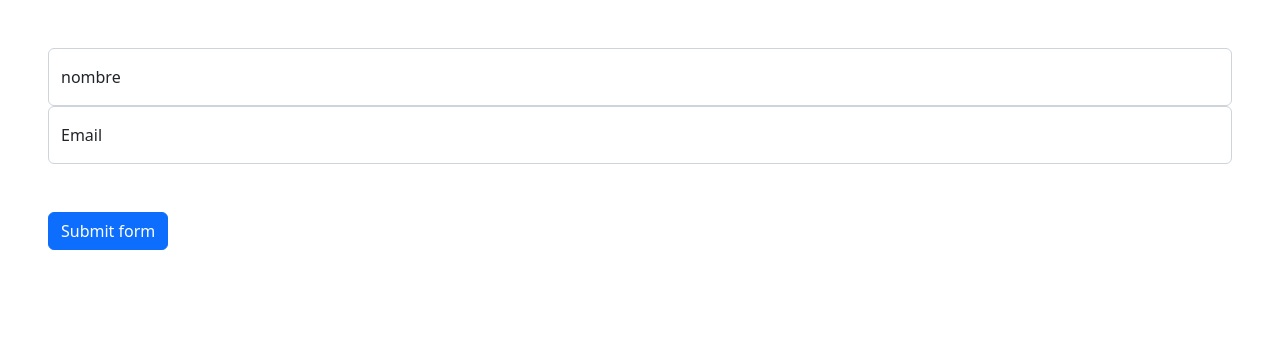
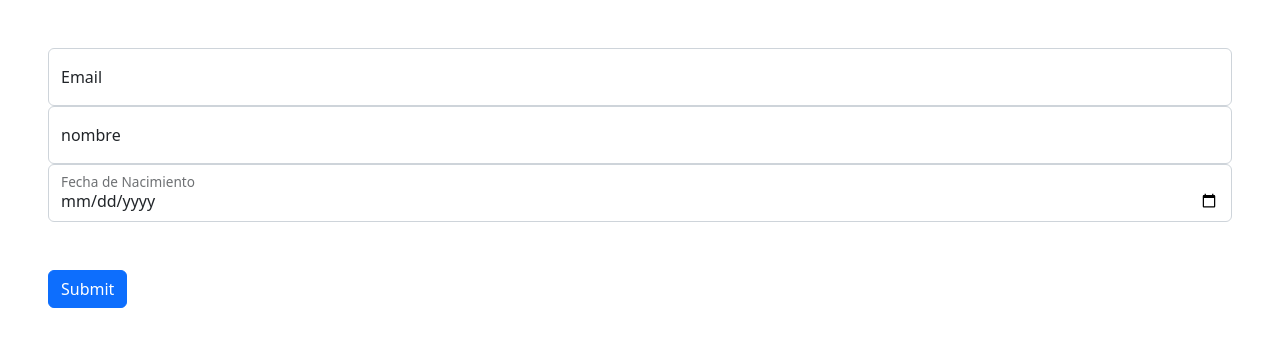
Before and after one commit to ImCrisam/test_frontend_fsg, a React (Vite) app: page / in a window 1280 px wide. Shown: the top 346 px of the page. Built offline with nearby package versions, Linux system fonts and the light colour scheme; no server answers.

Commit message:
input date

```diff
--- a/src/App.tsx
+++ b/src/App.tsx
@@ -1,18 +1,67 @@
-import { useState } from "react";
+import { useState, useEffect } from "react";
+
 import { InputCp } from "./components/InputCp";
+import { InputCpDate } from "./components/InputCpDate";
+
 import { inputname, inputEmail } from "./configInputs";
+import { loginApi, countries } from "./services";
 import "./App.css";
 
+interface dataForm {
+  name: string;
+  email: string;
+  birthdate: string;
+  country?: string;
+  state?: string;
+}
+
 function App() {
+  const [data, setdata] = useState<dataForm>({} as dataForm);
+  const [auth, setauth] = useState<string>("");
+
+  useEffect(() => {
+    loginApi().then((key) => {
+      setauth(key.auth_token);
+    });
+  }, []);
+
+  useEffect(() => {
+    if (!auth) return;
+    countries(auth).then((data) => {
+      console.log(data);
+    });
+  }, [auth]);
+
+  function handleSubmit(e: React.FormEvent<HTMLFormElement>) {
+    const formData = new FormData(e.target as HTMLFormElement);
+    const obj: dataForm = {
+      name: formData.get("name") as string,
+      email: formData.get("email") as string,
+      birthdate: formData.get("birthdate") as string,
+      country: formData.get("country") as string,
+      state: formData.get("state") as string,
+    };
+    setdata({ ...obj });
+    console.log(data);
+  }
   return (
     <div className="App">
-      <form className=" p-5 ">
+      <form
+        className=" p-5 "
+        onSubmit={(e) => {
+          e.preventDefault();
+          handleSubmit(e);
+        }}
+      >
+        <InputCp {...inputEmail}></InputCp>
         <InputCp {...inputname}></InputCp>
-        <InputCp {...inputEmail}></InputCp>
+        <InputCpDate></InputCpDate>
         <div className="col-12">
-          <button className="btn btn-primary mt-5" type="submit">
-            Submit form
-          </button>
+          <input
+            className="btn btn-primary mt-5"
+            type="submit"
+            value="Submit"
+          />
         </div>
       </form>
     </div>
--- a/src/components/InputCp.tsx
+++ b/src/components/InputCp.tsx
@@ -18,12 +18,13 @@ export function InputCp(p: propInputCp) {
         type={p.type}
         className="form-control"
         id={p.textId}
+        name={p.textId}
         placeholder=""
         autoComplete={p.autoComplete}
         required={p.isRequired}
         pattern={p.pattern}
-        onInvalid={(e) => {
-          let target = e.target as HTMLInputElement;
+        onChange={(e) => {
+          const target = e.target as HTMLInputElement;
           if (!target.value && target.required) {
             target.setCustomValidity(p.textRequired + target.value);
             target.className = "form-control is-invalid";
--- /dev/null
+++ b/src/components/InputCpDate.tsx
@@ -0,0 +1,50 @@
+export function InputCpDate() {
+  function verifiAge(birthdate: string): boolean {
+    const date: Date = new Date(birthdate);
+    const now: Date = new Date();
+    const delta = now.getTime() - date.getTime();
+    const age: number = Math.floor(delta / (1000 * 60 * 60 * 24 * 365));
+    return age >= 18 && age <= 62;
+  }
+
+  return (
+    <div className="form-floating">
+      <input
+        name="birthdate"
+        type="date"
+        className="form-control"
+        id="fn"
+        required
+        pattern="^\d{4}-(0[1-9]|1[0-2])-(0[1-9]|[12]\d|3[01])$"
+        max={new Date().toISOString().split("T")[0]}
+        onInvalid={(e) => {
+          const target = e.target as HTMLInputElement;
+
+          if (target.validity.patternMismatch || target.value == "") {
+            target.setCustomValidity("Fecha Invalida");
+            target.className = "form-control is-invalid";
+            return;
+          }
+        }}
+        onChange={(e) => {
+          const target = e.target as HTMLInputElement;
+          target.setCustomValidity("");
+          target.className = "form-control";
+
+          if (!target.validity.valid) {
+            target.setCustomValidity("Fecha Invalida");
+            target.className = "form-control is-invalid";
+            return;
+          }
+
+          if (target.validity.valid && !verifiAge(target.value)) {
+            target.setCustomValidity("Debe ser mayor de 18 y menor de 62");
+            target.className = "form-control is-invalid";
+            return;
+          }
+        }}
+      />
+      <label htmlFor="fn">Fecha de Nacimiento</label>
+    </div>
+  );
+}
--- /dev/null
+++ b/src/services.ts
@@ -0,0 +1,37 @@
+export async function loginApi() {
+  try {
+    const response = await fetch(
+      "https://www.universal-tutorial.com/api/getaccesstoken",
+      {
+        headers: {
+          Accept: "application/json",
+          "api-token":
+            "u1wX5YwuI4V5Z7h0WekWtUMC4VH5b2OMh3h-HQUqlnKxGApu25bEz1EBFk9jIRcpApo",
+          "user-email": "em43rtz@bentsgolf.com",
+        },
+      }
+    );
+    const data = await response.json();
+    return data;
+  } catch (error) {
+    console.error(error);
+  }
+}
+
+export async function countries(auth: string) {
+  try {
+    const response = await fetch(
+      "https://www.universal-tutorial.com/api/countries/",
+      {
+        headers: {
+          Accept: "application/json",
+          Authorization: "Bearer " + auth,
+        },
+      }
+    );
+    const data = await response.json();
+    return data;
+  } catch (error) {
+    console.error(error);
+  }
+}
```
Also changed, not shown: src/components/InputCpSelect.tsx (added, +10 -0 lines).
